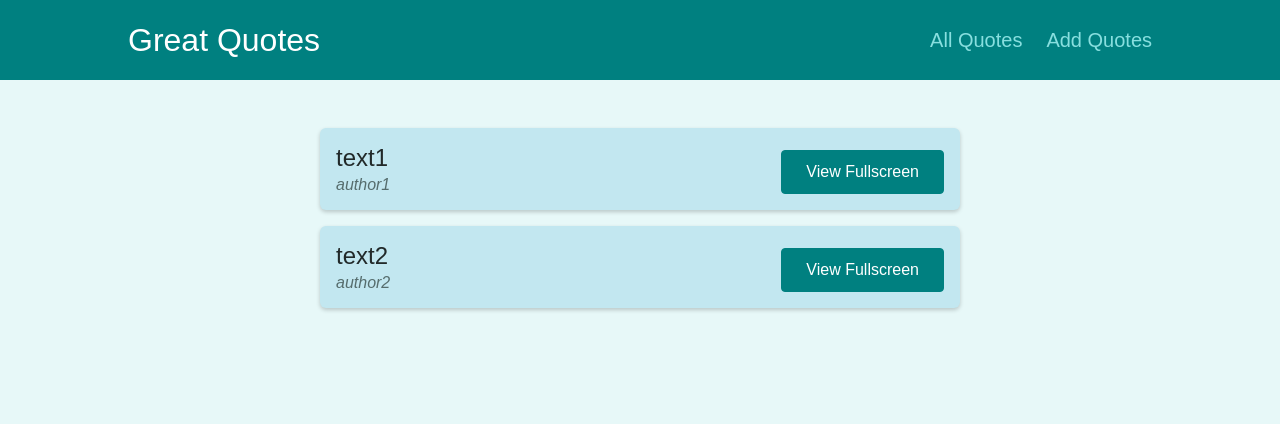
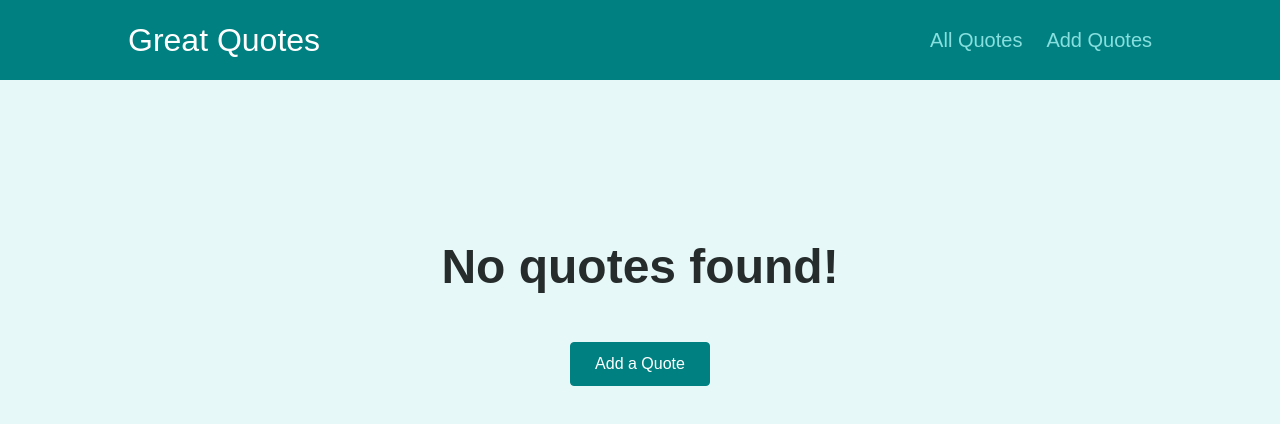
Before and after one commit to joshuaadu/great-quotes-react-router, a React (Create React App) app: page /all-quotes in a window 1280 px wide. Shown: the top 424 px of the page. Built offline with nearby package versions, Linux system fonts and the light colour scheme.

Commit message:
route to "add quotes" page from NoQuotesFound Component

```diff
--- a/src/components/Main.js
+++ b/src/components/Main.js
@@ -6,18 +6,18 @@
 
 const Main = (props) => {
   const quotes = [
-    {
-      key: "1",
-      id: "1",
-      author: "author1",
-      text: "text1"
-    },
-    {
-      key: "2",
-      id: "2",
-      author: "author2",
-      text: "text2"
-    }
+    // {
+    //   key: "1",
+    //   id: "1",
+    //   author: "author1",
+    //   text: "text1"
+    // },
+    // {
+    //   key: "2",
+    //   id: "2",
+    //   author: "author2",
+    //   text: "text2"
+    // }
   ];
   const allQuotesContent =
     quotes.length > 0 ? <QuoteList quotes={quotes} /> : <NoQuotesFound />;
--- a/src/components/quotes/NoQuotesFound.js
+++ b/src/components/quotes/NoQuotesFound.js
@@ -1,12 +1,13 @@
-import classes from './NoQuotesFound.module.css';
+import { Link } from "react-router-dom";
+import classes from "./NoQuotesFound.module.css";
 
 const NoQuotesFound = () => {
   return (
     <div className={classes.noquotes}>
       <p>No quotes found!</p>
-      <a className='btn'>
+      <Link to="/add-quotes" className="btn">
         Add a Quote
-      </a>
+      </Link>
     </div>
   );
 };
```
